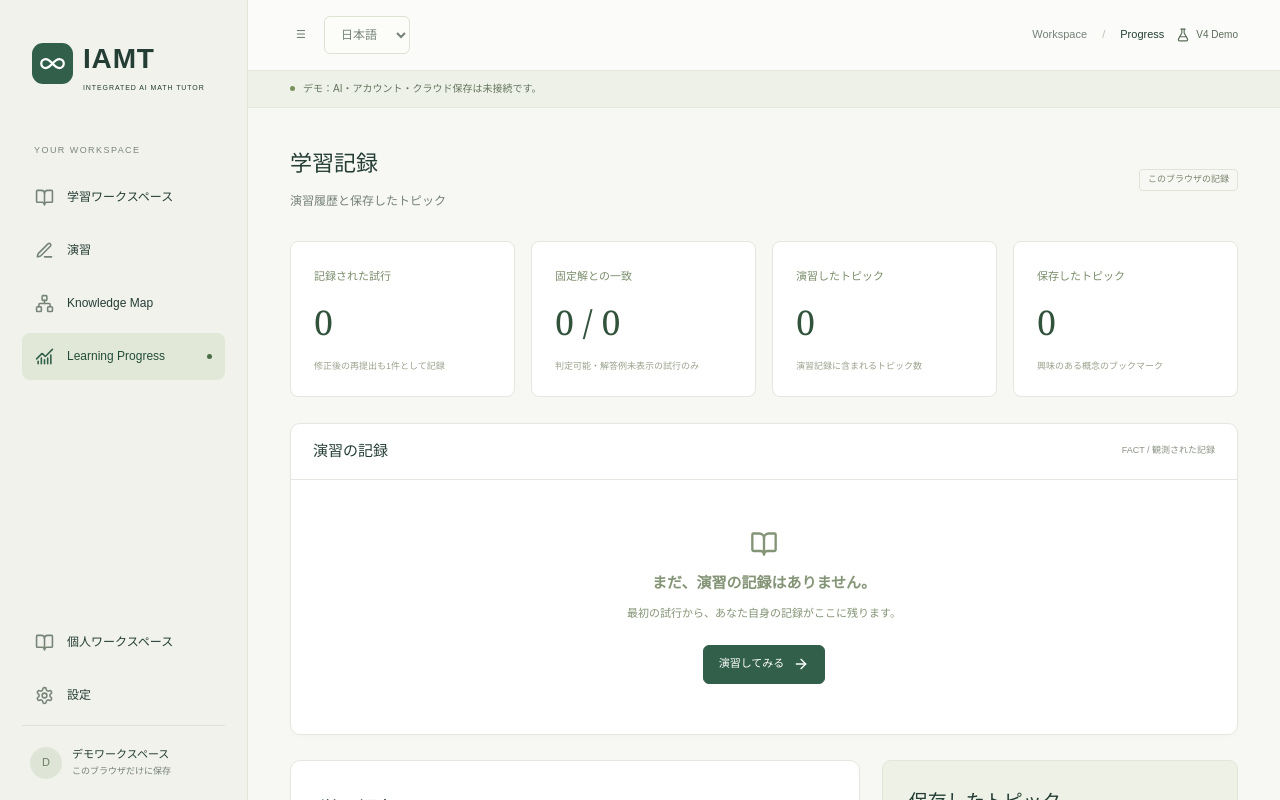
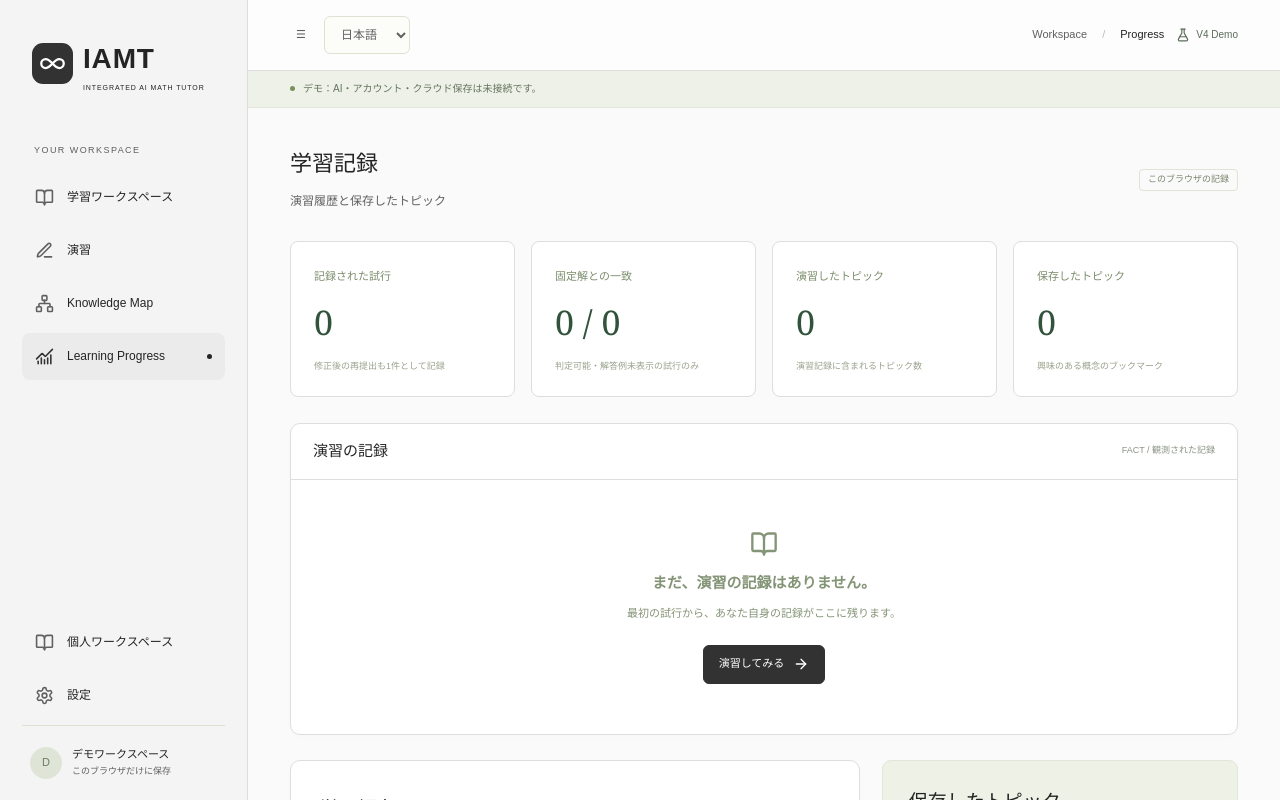
Before and after one commit to Pickles495/IAMT, a Next.js app: page /progress in a window 1280 px wide. Shown: the top 800 px of the page. Built offline with nearby package versions, Linux system fonts and the light colour scheme.

Commit message:
Improve reading hierarchy and keyboard navigation on the Board

```diff
--- a/app/globals.css
+++ b/app/globals.css
@@ -1,12 +1,12 @@
 :root {
-  --bg: #f7f8f4;
+  --bg: #fafafa;
   --paper: #fff;
-  --ink: #243d35;
-  --muted: #758079;
-  --green: #315f4a;
-  --accent: #e6eddf;
-  --line: #e3e7df;
-  --soft: #eff2e9;
+  --ink: #242424;
+  --muted: #606060;
+  --green: #323232;
+  --accent: #ebebeb;
+  --line: #dedede;
+  --soft: #f4f4f4;
   --serif:
     Georgia, "Yu Mincho", "Hiragino Mincho ProN", "Noto Sans JP Variable", serif;
 }
@@ -58,7 +58,7 @@ input:focus-visible,
 textarea:focus-visible,
 select:focus-visible,
 summary:focus-visible {
-  outline: 3px solid #7c9c69;
+  outline: 3px solid #555;
   outline-offset: 4px;
 }
 h1,
@@ -105,8 +105,8 @@ svg {
   inset: 0 auto 0 0;
   width: 248px;
   padding: 34px 22px 20px;
-  background: #f0f2eb;
-  border-right: 1px solid #e1e5da;
+  background: var(--soft);
+  border-right: 1px solid var(--line);
   display: flex;
   flex-direction: column;
   z-index: 10;
@@ -139,7 +139,7 @@ svg {
 .workspace-label {
   font-size: 9px;
   letter-spacing: 0.16em;
-  color: #7d887d;
+  color: var(--muted);
   margin: 49px 12px 16px;
 }
 .nav-item {
@@ -153,7 +153,7 @@ svg {
   transition: 0.18s;
 }
 .nav-item > svg {
-  color: #778577;
+  color: var(--muted);
 }
 .nav-item small {
   display: block;
@@ -163,21 +163,21 @@ svg {
   letter-spacing: 0.05em;
 }
 .nav-item.active {
-  background: #e1e8d8;
-  color: #244d39;
+  background: var(--accent);
+  color: var(--ink);
 }
 .nav-item.active svg {
-  color: #315f4a;
+  color: #323232;
 }
 .nav-dot {
   height: 5px;
   width: 5px;
   border-radius: 50%;
-  background: #496e44;
+  background: var(--ink);
   margin-left: auto;
 }
 .nav-item:hover {
-  background: #e5ebdf;
+  background: var(--accent);
 }
 .sidebar-note {
   margin: 42px 11px 18px;
@@ -326,7 +326,7 @@ main {
   background: #fff;
 }
 .button.secondary:hover {
-  background: #eff2e9;
+  background: #f4f4f4;
 }
 .button.ghost {
   color: var(--muted);
@@ -465,7 +465,7 @@ main {
 .icon-button:hover,
 .icon-button.selected {
   background: #edf2e8;
-  color: #315f4a;
+  color: #323232;
 }
 .board-body {
   padding: 27px 30px 24px;
@@ -1394,10 +1394,13 @@ footer span:last-child {
   position: fixed;
   top: -60px;
   left: 15px;
-  background: #315f4a;
+  background: #323232;
   color: #fff;
   padding: 10px 20px;
   z-index: 100;
+}
+.skip:not(:focus) {
+  clip-path: inset(50%);
 }
 .skip:focus {
   top: 10px;
--- a/components/shell.tsx
+++ b/components/shell.tsx
@@ -80,7 +80,8 @@ function Frame({ children }: { children: React.ReactNode }) {
         </nav>
         <div className="sidebar-bottom">
           <Link
-            className="nav-item"
+            className={`nav-item ${personal ? "active" : ""}`}
+            aria-current={personal ? "page" : undefined}
             href="/workspaces"
             aria-label={t("個人ワークスペース", "Personal workspace")}
           >
@@ -89,6 +90,7 @@ function Frame({ children }: { children: React.ReactNode }) {
           </Link>
           <Link
             href="/settings"
+            aria-current={path === "/settings" ? "page" : undefined}
             aria-label={t("設定", "Settings")}
             className={`nav-item ${path === "/settings" ? "active" : ""}`}
           >
```
Also changed, not shown: components/board-reading.tsx (+37 -12 lines), components/personal-board.css (+13 -5 lines), 1 other file (tests, documents, lock files or other folders).
